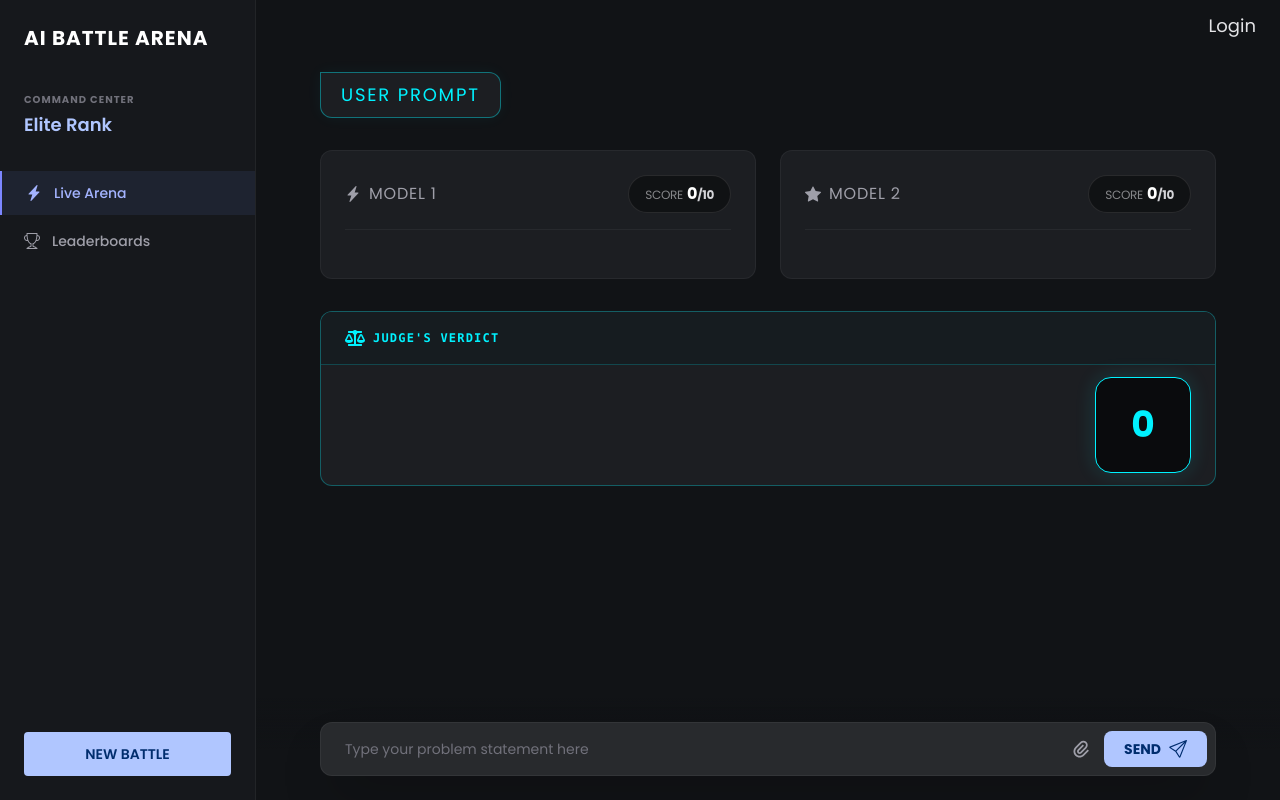
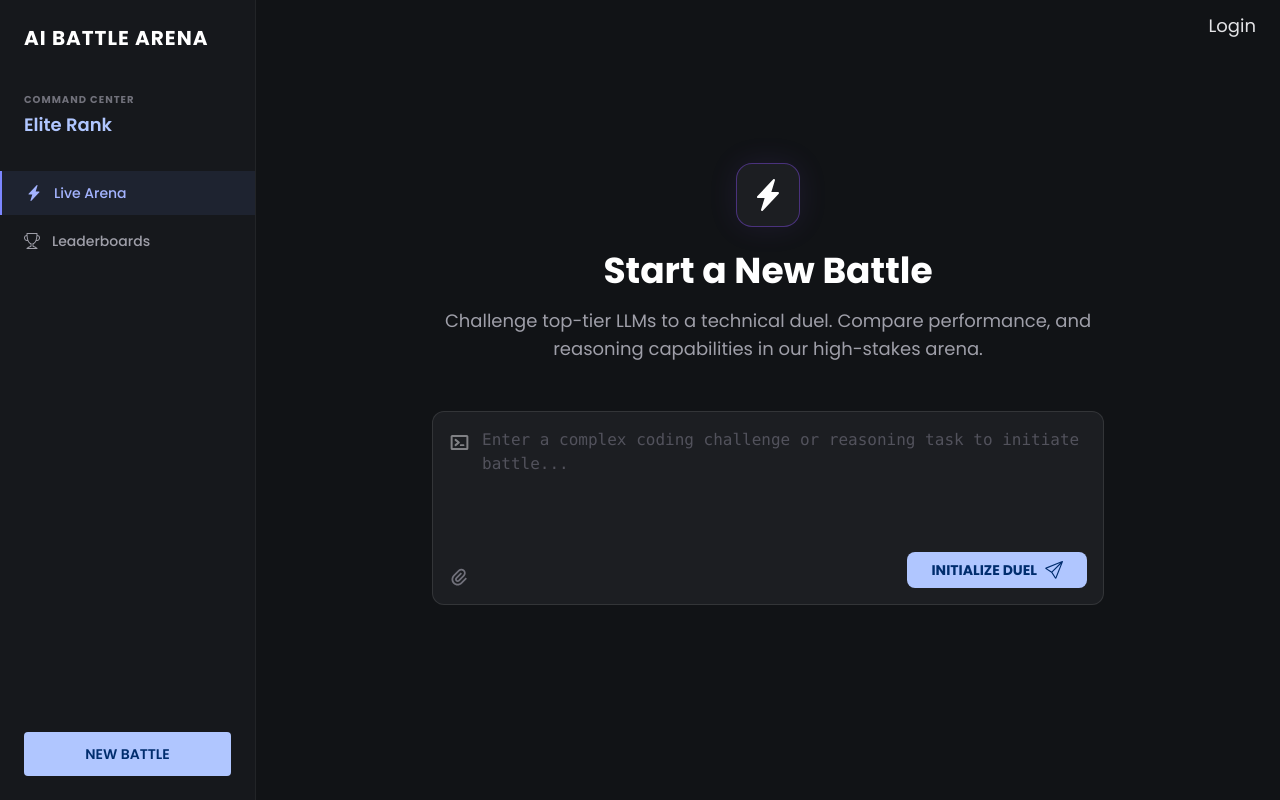
Before and after one commit to abdulghanisheikh/AI-Battle-Arena, a React (Vite) app in the folder frontend/: page / in a window 1280 px wide. Built offline with nearby package versions, Linux system fonts and the light colour scheme.

Commit message:
API working well and managed messages state in UI

```diff
--- a/frontend/src/app/App.jsx
+++ b/frontend/src/app/App.jsx
@@ -8,7 +8,6 @@ import { useApp } from './hooks/useApp';
 import { AppContext } from './app.context';
 
 const App = () => {
-
   const app = useApp();
   const context = useContext(AppContext);
   const {messages, setMessages} = context;
--- a/frontend/src/app/app.context.jsx
+++ b/frontend/src/app/app.context.jsx
@@ -29,17 +29,7 @@ export const AppContextProvider = ({children}) => {
     //     }
     // ];
 
-    const [messages, setMessages] = useState([{
-        problem: "",
-        solution_1: "",
-        solution_2: "",
-        judgement: {
-            solution_1_score: 0,
-            solution_2_score: 0,
-            solution_1_reasoning: "",
-            solution_2_reasoning: ""
-        }
-    }]);
+    const [messages, setMessages] = useState([]);
 
     return <AppContext.Provider value={{messages, setMessages}}>
         {children}
--- a/frontend/src/app/components/ModelCard.jsx
+++ b/frontend/src/app/components/ModelCard.jsx
@@ -27,7 +27,7 @@ const ModelCard = ({ variant, isWinner, hasJudgement, score, content }) => {
   );
 
   return (
-    <div className={`bg-[#1c1e22] border rounded-xl p-6 flex flex-col transition-all ${cardStyle}`}>
+    <div className={`bg-[#1c1e22] border rounded-xl p-6 flex h-fit flex-col transition-all ${cardStyle}`}>
       <div className="flex justify-between items-center mb-6 pb-4 border-b border-white/5">
         <div className="flex items-center gap-2 text-zinc-400 tracking-wider">
           {icon}
--- a/frontend/src/app/hooks/useApp.js
+++ b/frontend/src/app/hooks/useApp.js
@@ -28,12 +28,20 @@ export const useApp = () => {
             } = result;
 
             setTimeout(() => {
-                setMessages(prev => [...prev, {
-                    problem,
-                    solution_1,
-                    solution_2,
-                    judgement
-                }]);
+                setMessages((prev) => {
+                    const allMessages = [...prev];
+
+                    // overwriting last message
+                    allMessages[ allMessages.length - 1 ] = {
+                        problem,
+                        solution_1,
+                        solution_2,
+                        judgement
+                    };
+
+                    return allMessages;
+                });
+
             }, 1500);
 
         } catch(err) {
```
